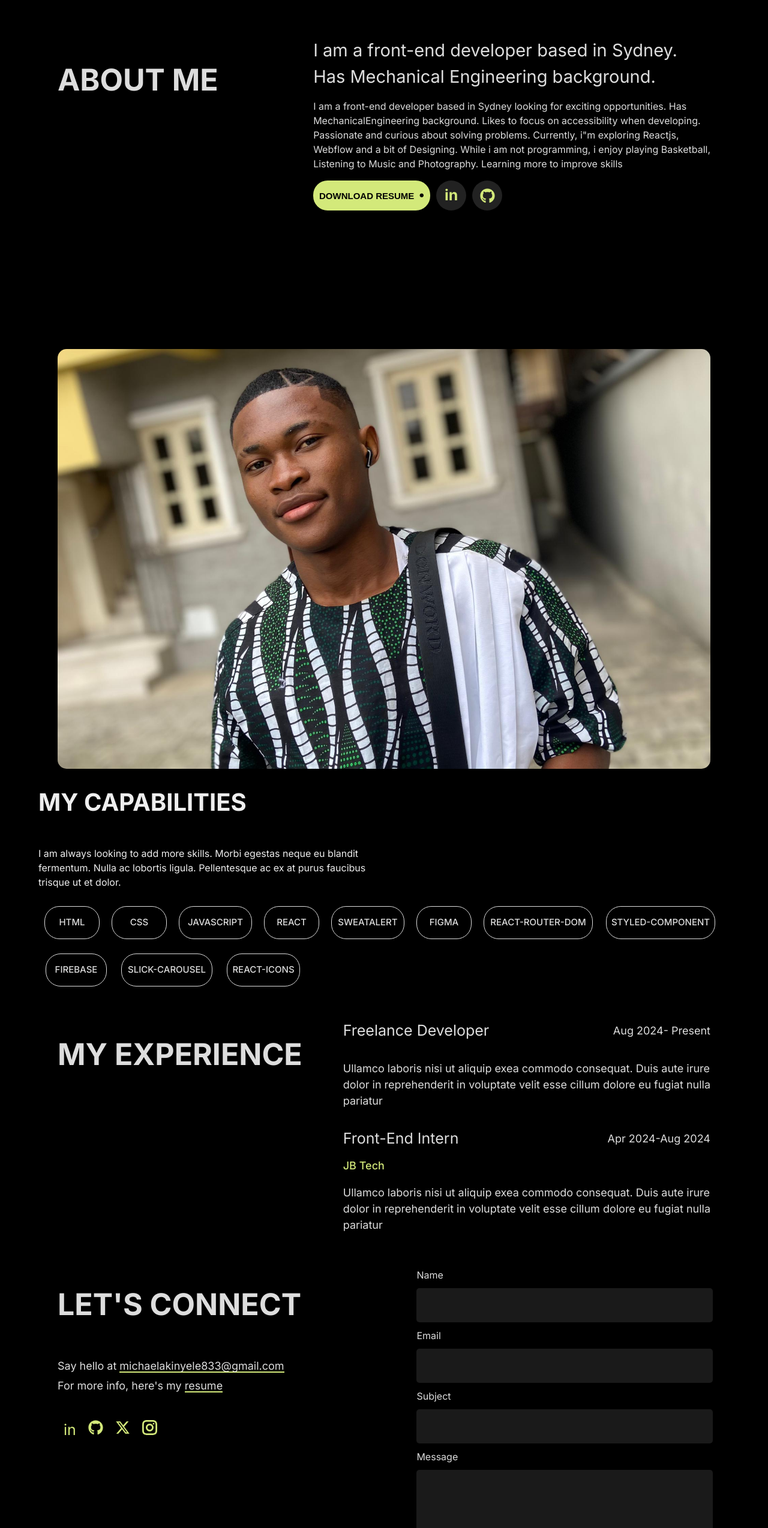
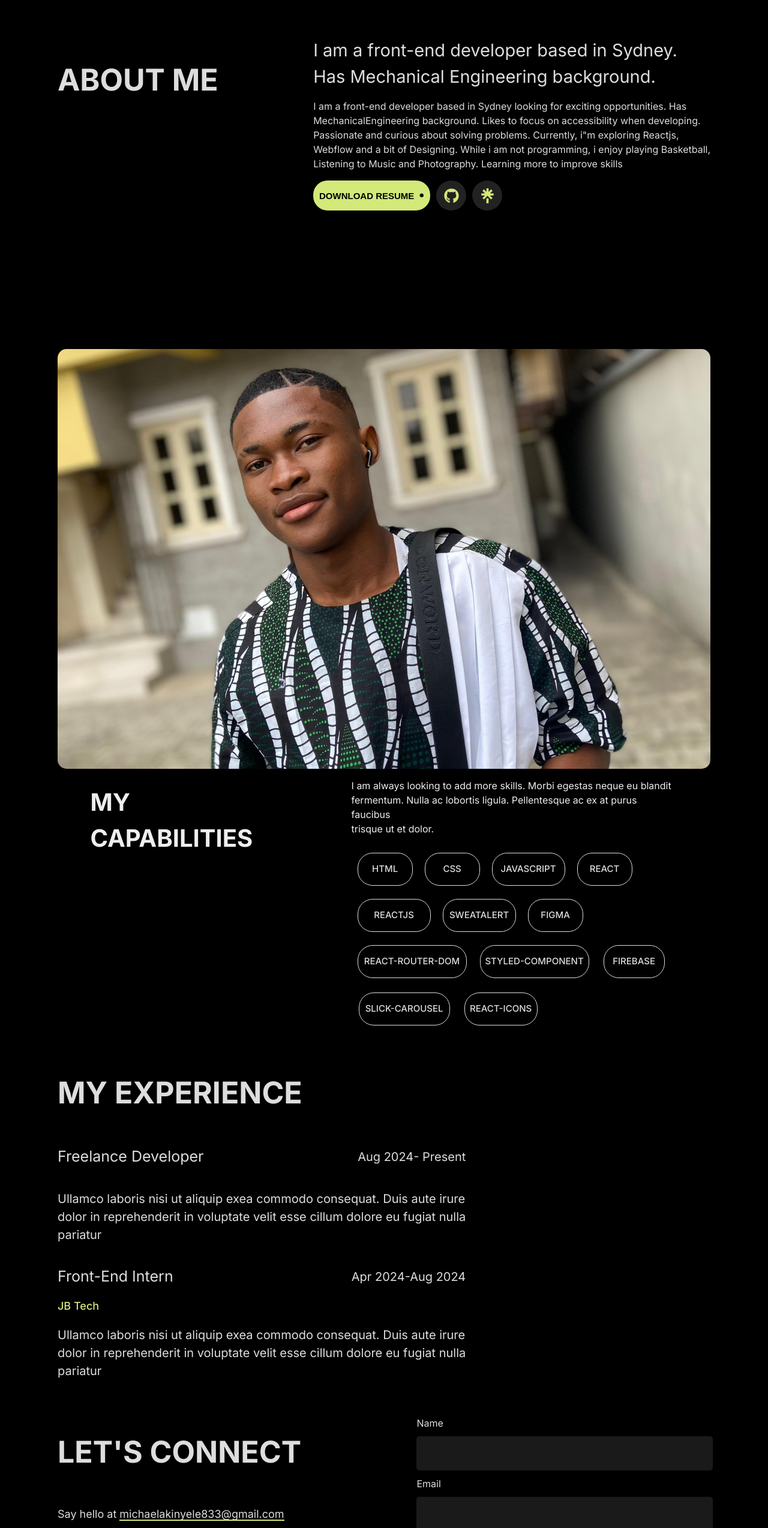
Before and after one commit to JbMichael890/PortFolio, a React (Vite) app: page /about in a window 1280 px wide. Shown: the part 234-2782 px from the top of the page at 60% size. Built offline with nearby package versions, Linux system fonts and the light colour scheme.

Commit message:
first commit

```diff
--- a/src/components/AboutPage/AboutPageFour.jsx
+++ b/src/components/AboutPage/AboutPageFour.jsx
@@ -58,18 +58,21 @@ const Wrapper = styled.div`
 
   h1 {
     font-size: 50px;
-    inline-size: px;
+    /* inline-size: 1px; */
+    @media (max-width: 500px) {
+      font-size: 42px;
+    }
   }
 `;
 const TextHold = styled.div`
   p {
-    font-size: 18px;
-    /* @media (max-width: 500px) {
-      font-size: 15px;
+    font-size: 20px;
+    @media (max-width: 500px) {
+      font-size: 100%;
       br {
         display: none;
       }
-    } */
+    }
   }
 `;
 const TextOne = styled.div`
--- a/src/components/AboutPage/AboutPageOne.jsx
+++ b/src/components/AboutPage/AboutPageOne.jsx
@@ -1,6 +1,8 @@
 import styled from "styled-components";
 import { FaGithub } from "react-icons/fa6";
+import { SiLinktree } from "react-icons/si";
 import { RiDownload2Line } from "react-icons/ri";
+import { Link } from "react-router-dom";
 
 const AboutPageOne = () => {
   return (
@@ -29,10 +31,22 @@ const AboutPageOne = () => {
             <button>
               DOWNLOAD RESUME <main>●</main> <span><RiDownload2Line/></span>
             </button>
-            <In><nav>in</nav></In>
-            <nav>
-              <FaGithub />
-            </nav>
+            <Link
+              to={"https://github.com/JbMichael890"}
+              style={{ textDecoration: "none" }}
+            >
+              <nav>
+                <FaGithub />
+              </nav>
+            </Link>
+            <Link
+              to={"https://linktr.ee/jbmichael"}
+              style={{ textDecoration: "none" }}
+            >
+              <nav>
+                <SiLinktree />
+              </nav>
+            </Link>
           </LogoHold>
         </TextHold>
       </Wrapper>
@@ -47,7 +61,6 @@ const Container = styled.div`
   display: flex;
   justify-content: center;
   align-items: center;
-  /* width: 100%; */
   min-height: 90vh;
 `;
 const Wrapper = styled.div`
@@ -55,7 +68,6 @@ const Wrapper = styled.div`
   display: flex;
   justify-content: space-between;
   flex-wrap: wrap;
-  /* align-items: center; */
   width: 85%;
   h1{
     font-size: 50px;
@@ -72,14 +84,10 @@ const TextOne = styled.div`
   nav {
     font-size: 29px;
   }
-  /* p{
-    font-size: ;
-  } */
 `;
 const LogoHold = styled.div`
   display: flex;
   align-items: center;
-  /* justify-content: center; */
   button {
     @media (max-width: 500px) {
     width: 225px;
@@ -91,7 +99,6 @@ const LogoHold = styled.div`
     width: 195px;
     border-radius: 24px;
     border: none;
-
     cursor: pointer;
     margin-right: 5px;
     display: flex;
@@ -102,7 +109,6 @@ const LogoHold = styled.div`
     font-weight: 550;
     span{
       display: none;
-
       @media (max-width: 500px) {
         display: flex;
         justify-content: center;
@@ -138,6 +144,3 @@ const LogoHold = styled.div`
   }
 
 `;
-const In = styled.div`
-font-weight: 700;
-`
--- a/src/components/AboutPage/AboutPageThree.jsx
+++ b/src/components/AboutPage/AboutPageThree.jsx
@@ -29,6 +29,9 @@ const AboutPageThree = () => {
             <CardFour>
               <nav>REACT</nav>
             </CardFour>
+            <CardTwelve>
+              <nav>REACTJS</nav>
+            </CardTwelve>
 
             <CardFive>
               <nav>SWEATALERT</nav>
@@ -69,8 +72,8 @@ const Container = styled.div`
 `;
 const Wrapper = styled.div`
   display: flex;
-  justify-content: space-between;
-  width: 90%;
+  justify-content: space-around;
+  width: 85%;
   flex-wrap: wrap;
   h1 {
     font-size: 40px;
@@ -82,8 +85,23 @@ const Wrapper = styled.div`
     }
   }
 `;
-const TextHold = styled.div``;
-const Text = styled.div``;
+const TextHold = styled.div`
+width: 50%;
+/* flex-wrap: wrap; */
+@media (max-width: 500px) {
+  width: 100%;
+}
+`;
+const Text = styled.div`
+
+p{
+ @media (max-width: 500px) {
+  br{
+  display: none;
+}
+ }
+}
+`;
 const Card = styled.div`
   display: flex;
   flex-wrap: wrap;
@@ -115,7 +133,7 @@ const CardTwo = styled.div`
   color: #ddd;
   border-radius: 25px;
   border: 1px solid #ddd;
-  margin: 12px 10px;
+  margin: 10px 10px;
 `;
 const CardThree = styled.div`
   display: flex;
@@ -126,7 +144,7 @@ const CardThree = styled.div`
   color: #ddd;
   border-radius: 25px;
   border: 1px solid #ddd;
-  margin: 12px 10px;
+  margin: 10px 10px;
 `;
 const CardFour = styled.div`
   display: flex;
@@ -137,7 +155,7 @@ const CardFour = styled.div`
   color: #ddd;
   border-radius: 25px;
   border: 1px solid #ddd;
-  margin: 12px 10px;
+  margin: 10px 10px;
 `;
 const CardFive = styled.div`
   display: flex;
@@ -148,7 +166,7 @@ const CardFive = styled.div`
   color: #ddd;
   border-radius: 25px;
   border: 1px solid #ddd;
-  margin: 12px 10px;
+  margin: 10px 10px;
 `;
 const CardSix = styled.div`
   display: flex;
@@ -159,7 +177,7 @@ const CardSix = styled.div`
   color: #ddd;
   border-radius: 25px;
   border: 1px solid #ddd;
-  margin: 12px 10px;
+  margin: 10px 10px;
 `;
 const CardSeven = styled.div`
   display: flex;
@@ -183,7 +201,12 @@ const CardEight = styled.div`
   border: 1px solid #ddd;
   margin: 12px 12px;
 `;
-const Header = styled.div``;
+const Header = styled.div`
+width: 30%;
+@media (max-width: 700px) {
+  width: 100%;
+}
+`;
 const CardNine = styled.div`
 display: flex;
   justify-content: center;
@@ -218,3 +241,15 @@ display: flex;
   margin: 12px 12px;
 
 `;
+const CardTwelve = styled.div`
+display: flex;
+  justify-content: center;
+  align-items: center;
+  height: 53px;
+  width: 120px;
+  color: #ddd;
+  border-radius: 25px;
+  border: 1px solid #ddd;
+  margin: 10px 10px;
+
+`
--- a/src/components/HomePage/HomPageFive.jsx
+++ b/src/components/HomePage/HomPageFive.jsx
@@ -1,5 +1,5 @@
 import styled from "styled-components";
-import Profile from "../../assets/WhatsApp Image 2024-07-30 at 11.58.50_b4276ce2.jpg"
+import Profile from "../../assets/WhatsApp Image 2024-07-30 at 11.58.50_b4276ce2.jpg";
 const HomPageFive = () => {
   return (
     <Container>
@@ -20,7 +20,7 @@ const HomPageFive = () => {
             problems. Currently, i"m exploring Reactjs, <br /> Webflow and a bit
             of Designing. While i am not programming, i enjoy playing
             Basketball, <br /> Listening to Music and Photography. Learning more
-            to improve skills
+            to improve skills.
           </p>
           <Icon>
             <Logo>
@@ -68,11 +68,19 @@ const Holder = styled.div`
     font-size: 34px;
     font-weight: 450;
     @media (max-width: 500px) {
-      display: none;
+      font-size: 27px;
+      br {
+        display: none;
+      }
     }
   }
   p {
     font-size: 18px;
+    @media (max-width: 500px) {
+      br {
+        display: none;
+      }
+    }
   }
 `;
 const Logo = styled.div`
@@ -86,7 +94,6 @@ const Logo = styled.div`
     color: #d3e97a;
     margin-top: 30px;
     font-size: 17px;
-
   }
   a {
     text-decoration: none;
@@ -103,14 +110,14 @@ const Icon = styled.div`
   }
 `;
 const Image = styled.div`
-margin-top: 20px;
+  margin-top: 20px;
   img {
     width: 300px;
     border-radius: 10px;
     display: none;
     @media (max-width: 500px) {
       width: 100%;
-      /* height: 500px; */
       display: flex;
     }
-  }`
+  }
+`;
--- a/src/components/HomePage/HomPageFour.jsx
+++ b/src/components/HomePage/HomPageFour.jsx
@@ -11,7 +11,7 @@ const HomePageFour = () => {
         <HolderOne>
           <CardHold>
             <ButtonHold>
-              <button>Conceptual Work</button>
+              <button>Challenge</button>
             </ButtonHold>
             <ImgHold>
               <img src={Image} alt="" />
@@ -21,16 +21,10 @@ const HomePageFour = () => {
         <TextHold>
           <TextOne>
             <nav>
-              Promotional landing page for our <br />
-              favorite show
+              E-commerce product page
             </nav>
             <p>
-              Teamed up with a designer to breathe life into a promotional
-              webpage <br /> for our beloved show,Adventure Time. Delivered a
-              fully responsive <br />
-              design with dynamic content capabilities, seamlessly integrating a{" "}
-              <br /> newsletter feature to keep fans updated with the latest
-              adventures.
+              Successfully crafted an engaging product <br /> page featuring a dynamic lightbox gallery and prices <br /> of a commodity.
             </p>
           </TextOne>
           <TextTwo>
@@ -41,7 +35,7 @@ const HomePageFour = () => {
             <HoldTwo>
               <Year>
                 <main>Year</main>
-                <main>2023</main>
+                <main>2024</main>
               </Year>
               <hr />
             </HoldTwo>
@@ -55,7 +49,9 @@ const HomePageFour = () => {
           </TextTwo>
           <TextThree>
             <Logo>
-              <Link to={"https://fabric-store.netlify.app"}>
+              <Link to={"https://fabric-store.netlify.app"} style={{
+                textDecoration: "none"
+              }}>
                 <nav>
                   LIVE DEMO <HiOutlineArrowUpRight />
                 </nav>
@@ -64,7 +60,9 @@ const HomePageFour = () => {
               <hr />
             </Logo>
             <LogoTwo>
-              <Link to={"https://github.com/JbMichael890/Fabric-Store"}>
+              <Link to={"https://github.com/JbMichael890/Fabric-Store"} style={{
+                textDecoration: "none"
+              }}>
                 <nav>
                   SEE ON GITHUB <FaGithub />
                 </nav>
@@ -190,9 +188,6 @@ const TextThree = styled.div`
   h4 {
     margin-bottom: -5px;
   }
-  Link {
-    text-decoration: none;
-  }
 `;
 const Year = styled.div`
   display: flex;
--- a/src/components/HomePage/HomPageThree.jsx
+++ b/src/components/HomePage/HomPageThree.jsx
@@ -50,7 +50,9 @@ const HomPageThree = () => {
             </HoldThree>
             <Icon>
               <Logo>
-                <Link to={"https://nba-blog-237u.vercel.app"}>
+                <Link to={"https://nba-blog-237u.vercel.app"} style={{
+                textDecoration: "none"
+              }}>
                   <nav>
                     VIEW PROJECT <HiOutlineArrowUpRight />
                   </nav>
@@ -150,9 +152,6 @@ const Logo = styled.div`
     color: #d3e97a;
     margin-top: 30px;
   }
-  Link {
-    text-decoration: none;
-  }
 `;
 const TextTwo = styled.div`
   main {
--- a/src/components/HomePage/HomePageOne.jsx
+++ b/src/components/HomePage/HomePageOne.jsx
@@ -1,7 +1,10 @@
 import styled from "styled-components";
 import { FaGithub } from "react-icons/fa6";
+import { SiLinktree } from "react-icons/si";
 import Profile from "../../assets/WhatsApp Image 2024-07-30 at 11.58.50_b4276ce2.jpg";
 import { MdArrowOutward } from "react-icons/md";
+import { Link } from "react-router-dom";
+
 
 const HomePageOne = () => {
   return (
@@ -17,12 +20,28 @@ const HomePageOne = () => {
           </p>
           <LogoHold>
             <button>
-              Contact Me <main>●</main> <span><MdArrowOutward/></span>
+              Contact Me <main>●</main>{" "}
+              <span>
+                <MdArrowOutward />
+              </span>
             </button>
-            <nav>in</nav>
+
+            <Link
+              to={"https://github.com/JbMichael890"}
+              style={{ textDecoration: "none" }}
+            >
               <nav>
                 <FaGithub />
               </nav>
+            </Link>
+            <Link
+              to={"https://linktr.ee/jbmichael"}
+              style={{ textDecoration: "none" }}
+            >
+              <nav>
+                <SiLinktree />
+              </nav>
+            </Link>
           </LogoHold>
         </TextHold>
         <ImgHold>
@@ -55,7 +74,6 @@ const ImgHold = styled.div`
     border-radius: 10px;
     @media (max-width: 500px) {
       width: 100%;
-      /* height: 500px; */
     }
   }
 `;
@@ -63,13 +81,17 @@ const TextHold = styled.div`
   h1 {
     color: white;
     font-size: 40px;
-
     @media (max-width: 600px) {
-      font-size: 39px;
+      font-size: 35px;
     }
   }
   p {
     color: #ddd;
+    @media (max-width: 600px) {
+      br {
+        display: none;
+      }
+    }
   }
 `;
 const LogoHold = styled.div`
@@ -77,12 +99,12 @@ const LogoHold = styled.div`
   align-items: center;
   button {
     @media (max-width: 500px) {
-    width: 160px;
+      width: 150px;
       display: flex;
       align-items: center;
       justify-content: space-between;
     }
-  span{
+    span {
       display: none;
 
       @media (max-width: 500px) {
@@ -120,7 +142,7 @@ const LogoHold = styled.div`
     justify-content: center;
     align-items: center;
     border-radius: 25px;
-    font-size: 25px;
+    font-size: 22px;
   }
   main {
     font-weight: 900;
--- a/src/components/HomePage/HomePageTwo.jsx
+++ b/src/components/HomePage/HomePageTwo.jsx
@@ -61,7 +61,9 @@ const HomePageTwo = () => {
           </TextTwo>
           <TextThree>
             <Logo>
-              <Link to={"https://movie-app-txtr.vercel.app"}>
+              <Link to={"https://movie-app-txtr.vercel.app"} style={{
+                textDecoration: "none"
+              }}>
                 <nav>
                   {" "}
                   LIVE DEMO <HiOutlineArrowUpRight />
@@ -72,7 +74,9 @@ const HomePageTwo = () => {
             </Logo>
 
             <LogoTwo>
-              <Link to={"https://github.com/JbMichael890/Movie-App"}>
+              <Link to={"https://github.com/JbMichael890/Movie-App"} style={{
+                textDecoration: "none"
+              }}>
                 <nav>
                   SEE ON GITHUB <FaGithub />
                 </nav>
@@ -194,9 +198,6 @@ const TextThree = styled.div`
   h4 {
     margin-bottom: -5px;
   }
-  Link {
-    text-decoration: none;
-  }
   nav {
     font-weight: 500;
     color: #d3e97a;
--- a/src/static/Footer.jsx
+++ b/src/static/Footer.jsx
@@ -1,7 +1,9 @@
 import styled from "styled-components";
 import { GrInstagram } from "react-icons/gr";
 import { FaXTwitter } from "react-icons/fa6";
+import { FaFacebook } from "react-icons/fa6";
 import { FaGithub } from "react-icons/fa6";
+import { FiPhoneCall } from "react-icons/fi";
 
 const Footer = () => {
   return (
@@ -9,30 +11,39 @@ const Footer = () => {
       <Wrapper>
         <TextOne>
           <h1>LET'S CONNECT</h1>
-          <p>
-            Say hello at
-            <nav>
+        <p>
+           Say hello at
+            <span>
               michaelakinyele833@gmail.com <hr />
-            </nav>
+            </span>
           </p>
           <main>
             For more info, here's my
-            <nav>
+            <span>
               resume <hr />
-            </nav>
+            </span>
           </main>
 
           <LogoHold>
-            <nav>in</nav>
-            <nav>
+            <Call>
+              <nav><FiPhoneCall/></nav>
+            </Call>
+           <Fb> <nav><FaFacebook/></nav></Fb>
+          <Git>
+          <nav>
               <FaGithub />
             </nav>
-            <nav>
+          </Git>
+         <Twitter>
+         <nav>
               <FaXTwitter />
             </nav>
-            <nav>
+         </Twitter>
+           <Insta>
+           <nav>
               <GrInstagram />
             </nav>
+           </Insta>
           </LogoHold>
         </TextOne>
 
@@ -51,9 +62,11 @@ const Footer = () => {
           </HoldThree>
           <HoldFour>
             <main>Message</main>
-            <textarea  role="1"/>
+            <textarea role="1" />
           </HoldFour>
-          <button>SUBMIT</button>
+        <ButtonHold>
+        <button>SUBMIT</button>
+        </ButtonHold>
         </InputHold>
       </Wrapper>
     </Containee>
@@ -66,7 +79,6 @@ const Containee = styled.div`
   justify-content: center;
   align-items: center;
   width: 100%;
-
   background-color: black;
   color: #ddd;
 `;
@@ -76,13 +88,9 @@ const Wrapper = styled.div`
   margin-top: 30px;
   flex-wrap: wrap;
   width: 85%;
-  @media (max-width: 500px) {
-    /* display: grid; */
-  }
 `;
 const TextOne = styled.div`
   display: flex;
-  /* justify-content: center; */
   flex-direction: column;
   width: 45%;
   h1 {
@@ -94,14 +102,17 @@ const TextOne = styled.div`
   p {
     font-size: 18px;
     display: flex;
+    @media (max-width: 500px) {
+      font-size: 16.9px;
+    }
+
   }
   main {
     font-size: 18px;
     display: flex;
-
     margin-top: -19px;
   }
-  nav {
+  span {
     margin-left: 5px;
     hr {
       border: 1px solid #d3e97a;
@@ -120,12 +131,15 @@ const LogoHold = styled.div`
   nav {
     margin: 0px 10px;
     color: #d3e97a;
-    font-size: 25px;
+    font-size: 30px;
   }
 `;
 const InputHold = styled.div`
-/* background-color: red; */
-width: 45%;
+  width: 45%;
+  /* flex-wrap: wrap; */
+  @media (max-width: 500px) {
+    width: 100%;
+  }
   input {
     background-color: #1a1a1a;
     outline: none;
@@ -135,24 +149,13 @@ width: 45%;
     border-radius: 5px;
     color: #eee;
     font-size: 17px;
-     @media (max-width: 500px) {
+    @media (max-width: 500px) {
       width: 100%;
-      /* width: 300px */
     }
   }
 
-  button {
-    height: 50px;
-    width: 150px;
-    border-radius: 24px;
-    font-weight: 600;
-    font-size: 16px;
-    background-color: #d3e97a;
-    border: none;
-    margin-top: 30px;
-    cursor: pointer;
-  }
-  main{
+
+  main {
     margin: 10px 0px;
   }
 `;
@@ -160,7 +163,6 @@ const HoldOne = styled.div``;
 const HoldTwo = styled.div``;
 const HoldThree = styled.div``;
 const HoldFour = styled.div`
-/* background-color: red; */
   textarea {
     background-color: #1a1a1a;
     outline: none;
@@ -172,8 +174,43 @@ const HoldFour = styled.div`
     font-size: 15px;
     resize: vertical;
     @media (max-width: 500px) {
-      /* width: 100%; */
+      width: 100%;
     }
-
   }
 `;
+const Fb = styled.div`
+display: flex;
+justify-content: center;
+align-items: center;
+height: 50px;
+width: 50px;
+background-color: red;
+
+`
+const ButtonHold = styled.div`
+@media (max-width: 600px) {
+  display: flex;
+justify-content: center;
+align-items: center;
+}
+
+button {
+    height: 50px;
+    width: 150px;
+    border-radius: 24px;
+    font-weight: 600;
+    font-size: 16px;
+    background-color: #d3e97a;
+    border: none;
+    margin-top: 30px;
+    cursor: pointer;
+    @media (max-width: 500px) {
+      /* margin-left: 70px; */
+    }
+  }
+
+`
+const Git = styled.div``
+const Twitter = styled.div``
+const Insta = styled.div``
+const Call = styled.div``
```
Also changed, not shown: Vercel.json (added). Lines whose indentation alone changed are shown as unchanged.
